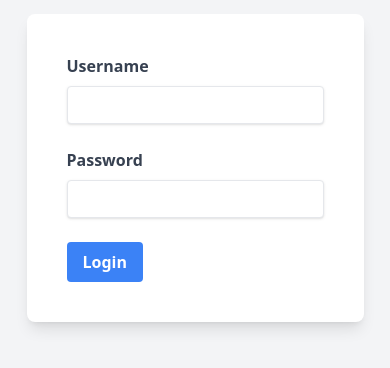
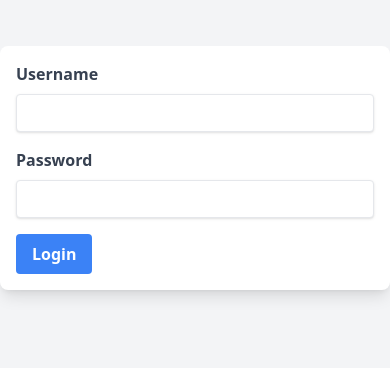
Before and after one commit to ItsMeArash/TestTask, a React (Vite) app: page / in a window 390 px wide. Shown: the part 254-622 px from the top of the page. Built offline with nearby package versions, Linux system fonts and the light colour scheme.

Commit message:
Login's style got responsive

```diff
--- a/src/components/Login.jsx
+++ b/src/components/Login.jsx
@@ -9,11 +9,9 @@ import { useNavigate } from "react-router-dom";
 import { useState } from "react";
 
 const Login = () => {
-const [errors, setErrors] = useState({})
-
+  const [errors, setErrors] = useState({});
   const dispatch = useDispatch();
   const userLogin = useSelector((state) => state.login);
-
   const navigate = useNavigate();
 
   const submitHandler = (event) => {
@@ -31,8 +29,8 @@ const [errors, setErrors] = useState({})
 
   return (
     <div className="min-h-screen bg-gray-100 flex justify-center items-center">
-      <form className="bg-white p-10 rounded-lg shadow-lg">
-        <div className="mb-6">
+      <form className="bg-white p-4 sm:p-10 rounded-lg shadow-lg w-full max-w-md">
+        <div className="mb-4 sm:mb-6">
           <label
             htmlFor="username"
             className="block text-gray-700 font-bold mb-2"
@@ -46,10 +44,12 @@ const [errors, setErrors] = useState({})
             name="username"
             className="shadow appearance-none border rounded w-full py-2 px-3 text-gray-700 leading-tight focus:outline-none focus:shadow-outline"
           />
-          { errors.username && <span className="text-red-500">{ errors.username }</span> }
+          {errors.username && (
+            <span className="text-red-500">{errors.username}</span>
+          )}
         </div>
 
-        <div className="mb-6">
+        <div className="mb-4 sm:mb-6">
           <label
             htmlFor="password"
             className="block text-gray-700 font-bold mb-2"
@@ -63,7 +63,9 @@ const [errors, setErrors] = useState({})
             name="password"
             className="shadow appearance-none border rounded w-full py-2 px-3 text-gray-700 leading-tight focus:outline-none focus:shadow-outline"
           />
-          { errors.password && <span className="text-red-500">{ errors.password }</span> }
+          {errors.password && (
+            <span className="text-red-500">{errors.password}</span>
+          )}
         </div>
 
         <button
```
